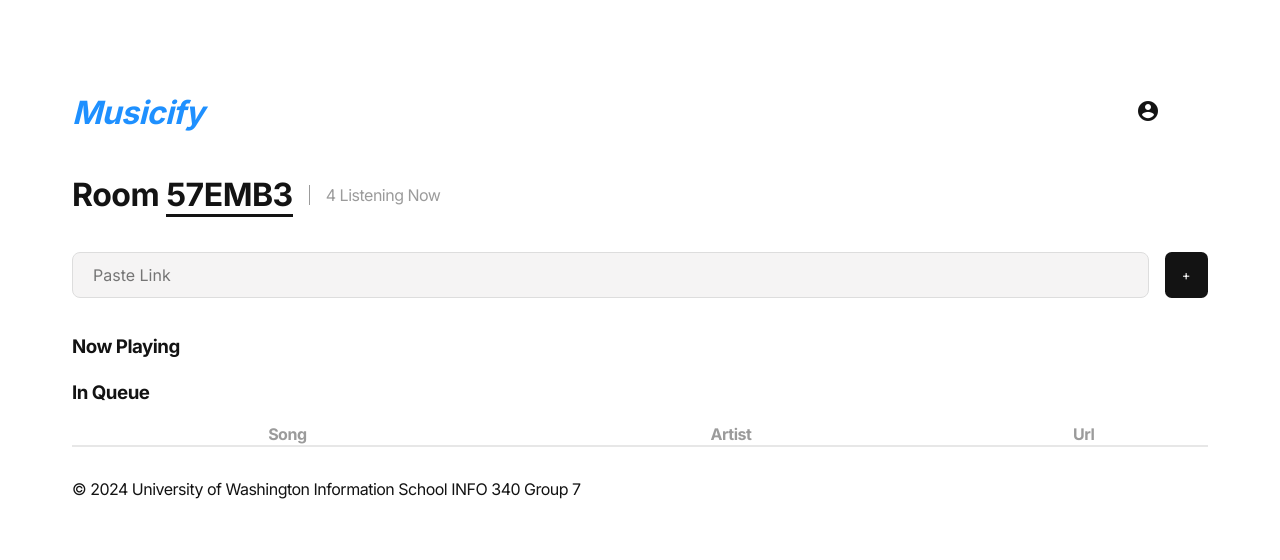
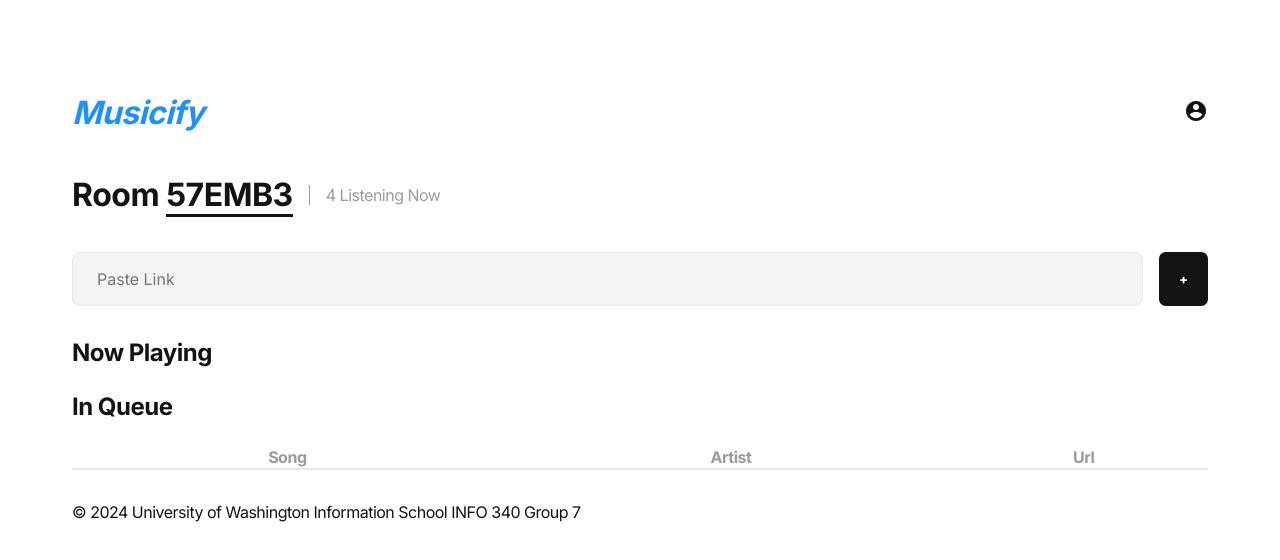
Before and after one commit to info340a-wi24/project-eunbecha, a React (Create React App) app: page / in a window 1280 px wide. Shown: the top 560 px of the page. Built offline with nearby package versions, Linux system fonts and the light colour scheme.

Commit message:
reorganization

```diff
--- a/src/components/MainPage.js
+++ b/src/components/MainPage.js
@@ -6,7 +6,6 @@ import { TableRow } from './TableRow';
 import data from '../data/data.json';
 
 function MainPage( {props} ) {
-
     const [selectedSongUrl, setSelectedSongUrl] = useState('');
 
     let columnNames = ['Song', 'Artist', 'Url'];
@@ -29,8 +28,9 @@ function MainPage( {props} ) {
 
   return (
     <div>
+      {/* nav */}
       <header>
-        <div className="NavButton">
+        <div className="navigation">
           <h1 className='logo'>Musicify</h1>
           <Link to="/account">
             <span className="material-icons md-64">account_circle</span>
@@ -38,6 +38,7 @@ function MainPage( {props} ) {
         </div>
       </header>
 
+      {/* room code + listeners + search */}
       <div className="room">
         <div className="container">
           <h1> Room <a href="#" className="room-code">57EMB3</a> </h1>
@@ -48,9 +49,13 @@ function MainPage( {props} ) {
           <button onClick={handleAddButtonClick} className="submit-button">+</button>
         </div>
       </div>
-      <h3> Now Playing </h3>
+
+      {/* player */}
+      <h2> Now Playing </h2>
       <Player src={selectedSongUrl}/>
-      <h3>In Queue</h3>
+
+      {/* queue table */}
+      <h2>In Queue</h2>
       <table className='table table-bordered'>
         <TableHeader columnNames={columnNames}/>
         <tbody>
--- a/src/index.css
+++ b/src/index.css
@@ -1,3 +1,5 @@
+/* general styling */
+
 /* colors */
 :root {
     --black: #131313;
@@ -18,6 +20,7 @@ html, body {
     font-size: 16px;
     letter-spacing: -0.5px;
     padding: 2em;
+    height: 100%;
 }
 
 div {
@@ -29,76 +32,26 @@ a {
     color: var(--black);
 }
 
-.login-container {
+h2 {
+    padding-bottom: 5px;
+}
+
+/* main page styling */
+
+.navigation {
     display: flex;
-    flex-direction: column;
-    justify-content: center;
+    justify-content: space-between;
     align-items: center;
 }
 
-#logo_login {
+h1.logo { /* logo */
     font-weight: bold;
     font-style: oblique;
-    color: dodgerblue;
-    font-size: 64px;
-    margin-top: 9rem;
-}
-
-#intro {
-    font-style: italic;
-    font-size: 20px;
-    margin-top: 1rem;
-    margin-bottom: 1rem;
-}
-
-h1.logo {
-    font-weight: bold;
-    font-style: oblique;
-    /* padding-left: 1.5rem; */
-    /* padding-top: 1.5rem; */
     color: dodgerblue;
     display: flex;
 }
 
-input[type=email] {
-    border-radius: 12px;
-    border: 1px solid;
-    font-size: 24px;
-    margin: 8px 0;
-    box-sizing: border-box;
-    display: block;
-    margin-bottom: 10px;
-}
-
-input[type=password] {
-    border-radius: 12px;
-    border: 1px solid;
-    font-size: 24px;
-    margin: 8px 0;
-    box-sizing: border-box;
-    display: block;
-    margin-bottom: 20px;
-}
-
-
-.signin {
-    font-size: 24px;
-    color: white;
-    border: none;
-    padding: 18px 120px;
-    text-align: center;
-    display: block;
-    background-color: dodgerblue;
-    border-radius: 12px;
-}
-
-.NavButton {
-    color: dodgerblue;
-    display: flex;
-    justify-content: space-between;
-    align-items: center;
-    margin-right: 3rem;
-}
+/* room code + listeners */
 
 .room {
     margin-bottom: 2rem;
@@ -123,18 +76,12 @@ input[type=password] {
     color: var(--dgrey);
 }
 
-h2{
-    padding-bottom: 5px;
-}
+/* search bar/input styling */
 
-h3{
-    padding-top: 5px;
-}
-
-div input{
+div input {
     font-size: 16px;
-    padding: 12px 20px 12px 20px;
-    border: 1px solid #ddd;
+    padding: 1em 1.5em;
+    border: 1px solid var(--mgrey);
     border-radius: 0.5em;
 }
 
@@ -143,17 +90,17 @@ div input{
     margin-top: 1rem;
 }
 
-.search-bar{
+.search-bar {
     flex-grow: 1;
-    background-color: #F5F4F4;
-    color: #000;
+    background-color: var(--lgrey);
+    border-color: var(--mgrey);
 }
 
-.submit-button{
+.submit-button {
+    font-weight: 800;
     border: none;
     border-radius: 0.5em;
-    padding-inline: 1.3em;
-    font-style: bold;
+    padding-inline: 1.5em;
     cursor: pointer;
     color: var(--white);
     background-color: var(--black);
@@ -247,6 +194,7 @@ img {
 }
 
 footer {
+
     margin-top: 2rem;
     /* padding-left: 2rem; */
 }
@@ -273,6 +221,61 @@ table thead {
     padding: 10px 20px;
     border-radius: 5px;
     cursor: pointer;
+}
+
+/* login/signup page styling */
+
+.login-container {
+    display: flex;
+    flex-direction: column;
+    justify-content: center;
+    align-items: center;
+}
+
+#logo_login {
+    font-weight: bold;
+    font-style: oblique;
+    color: dodgerblue;
+    font-size: 64px;
+    margin-top: 9rem;
+}
+
+#intro {
+    font-style: italic;
+    font-size: 20px;
+    margin-top: 1rem;
+    margin-bottom: 1rem;
+}
+
+input[type=email] {
+    border-radius: 12px;
+    border: 1px solid;
+    font-size: 24px;
+    margin: 8px 0;
+    box-sizing: border-box;
+    display: block;
+    margin-bottom: 10px;
+}
+
+input[type=password] {
+    border-radius: 12px;
+    border: 1px solid;
+    font-size: 24px;
+    margin: 8px 0;
+    box-sizing: border-box;
+    display: block;
+    margin-bottom: 20px;
+}
+
+.signin {
+    font-size: 24px;
+    color: white;
+    border: none;
+    padding: 18px 120px;
+    text-align: center;
+    display: block;
+    background-color: dodgerblue;
+    border-radius: 12px;
 }
 
 @media (min-width: 768px) { /* large screens (desktop view) */
```
